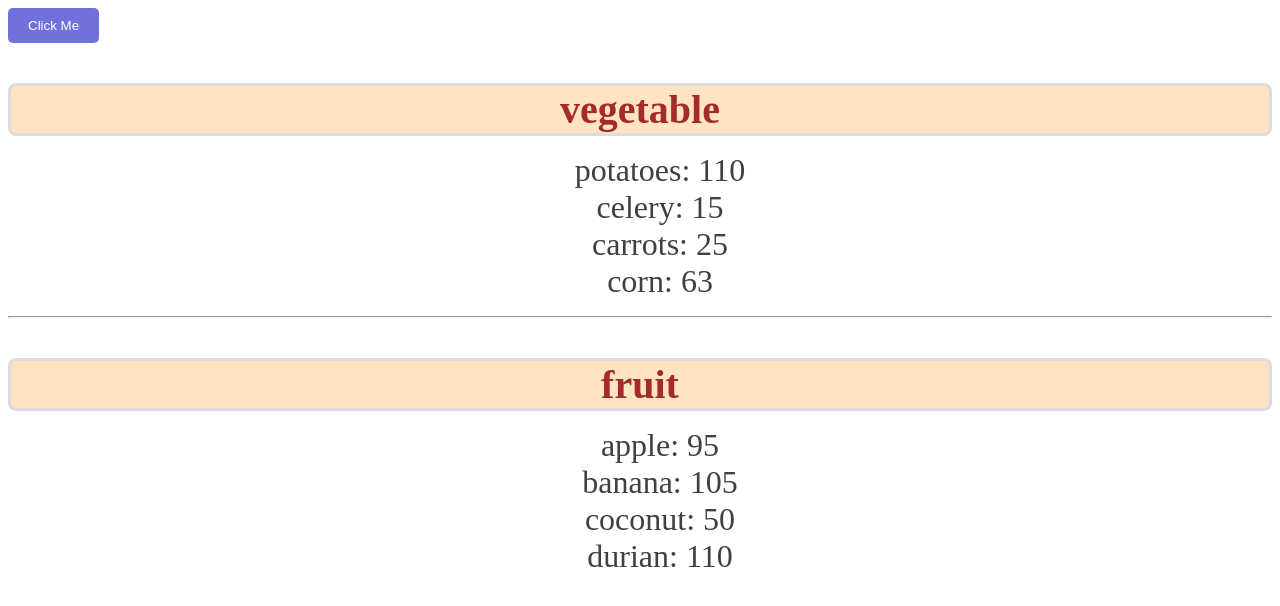
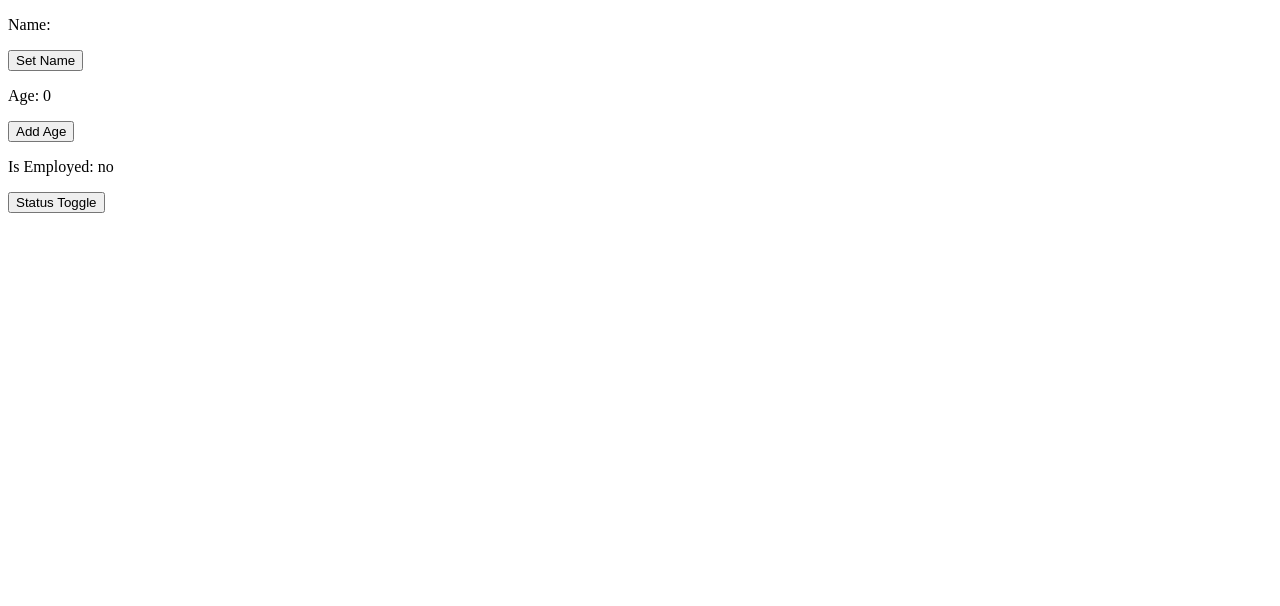
Before and after one commit to CheaRitheavatey/reactLearning, a React (Vite) app in the folder my-react/: page / in a window 1280 px wide. Shown: the top 606 px of the page. Built offline with nearby package versions, Linux system fonts and the light colour scheme; what type-check would draw is missing.

Commit message:
Update useState

```diff
--- a/my-react/src/App.jsx
+++ b/my-react/src/App.jsx
@@ -3,6 +3,7 @@
 import Student from "./components/Student"
 import UserGreeting from "./components/UserGreeting"
 import List from "./components/List"
+import MyComponent from "./components/myComponent"
 function App() {
        const vegetable = [{
             id:6,
@@ -47,11 +48,13 @@
   return (
     <>
 
-      <Button/>
-      {vegetable.length > 0 && <List item={vegetable} category="vegetable"/>}
+        <MyComponent/>
 
-      <hr />
-      {fruits.length > 0 && <List item={fruits} category="fruit"/> }
+      {/* <Button/> */}
+      {/* {vegetable.length > 0 && <List item={vegetable} category="vegetable"/>} */}
+
+      {/* <hr /> */}
+      {/* {fruits.length > 0 && <List item={fruits} category="fruit"/> } */}
       {/* <List/>
       <Student name="spongebob" age={14} isStudent={true} />
       <hr />
--- /dev/null
+++ b/my-react/src/components/MyComponent.jsx
@@ -0,0 +1,32 @@
+import React, {useState} from "react";
+function MyComponent() {
+    const [name, setName] = useState();
+    const [age, setAge] = useState(0);
+    const [isEmployed, setIsEmployed] = useState(false);
+
+
+    const updateName = () => {
+        setName("Jonh Doe");
+    }
+    const updateAge = () => {
+        setAge(age + 1);
+    }
+    const updateEmployed = () => {
+        setIsEmployed(!isEmployed);
+    }
+
+
+    return (
+        <div>
+            <p>Name: {name}</p>
+            <button onClick={updateName}>Set Name</button>
+
+            <p>Age: {age}</p>
+            <button onClick={updateAge}>Add Age</button>
+
+            <p>Is Employed: {isEmployed ? "yes" : "no"}</p>
+            <button onClick={updateEmployed}>Status Toggle</button>
+        </div>
+    );
+}
+export default MyComponent;
```
